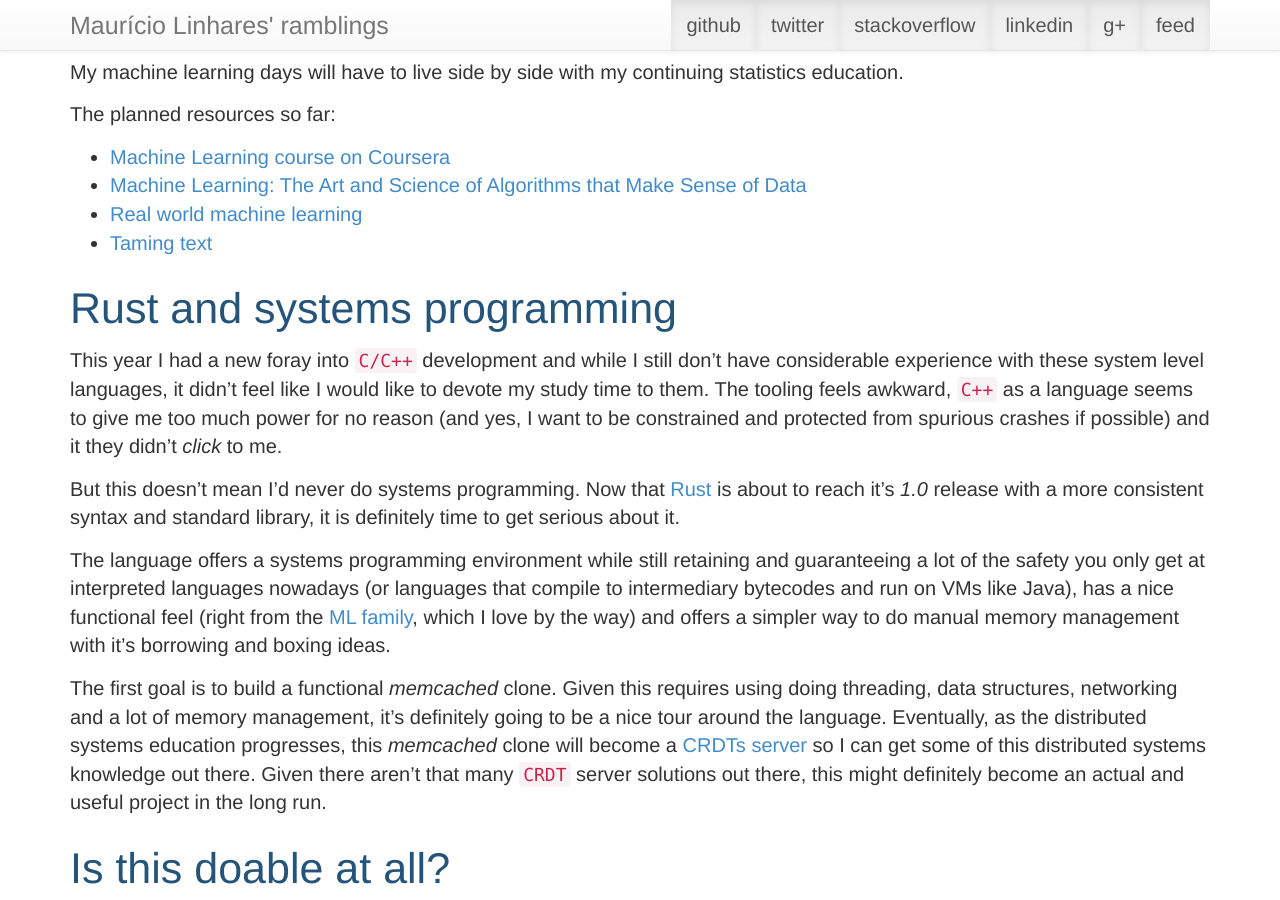
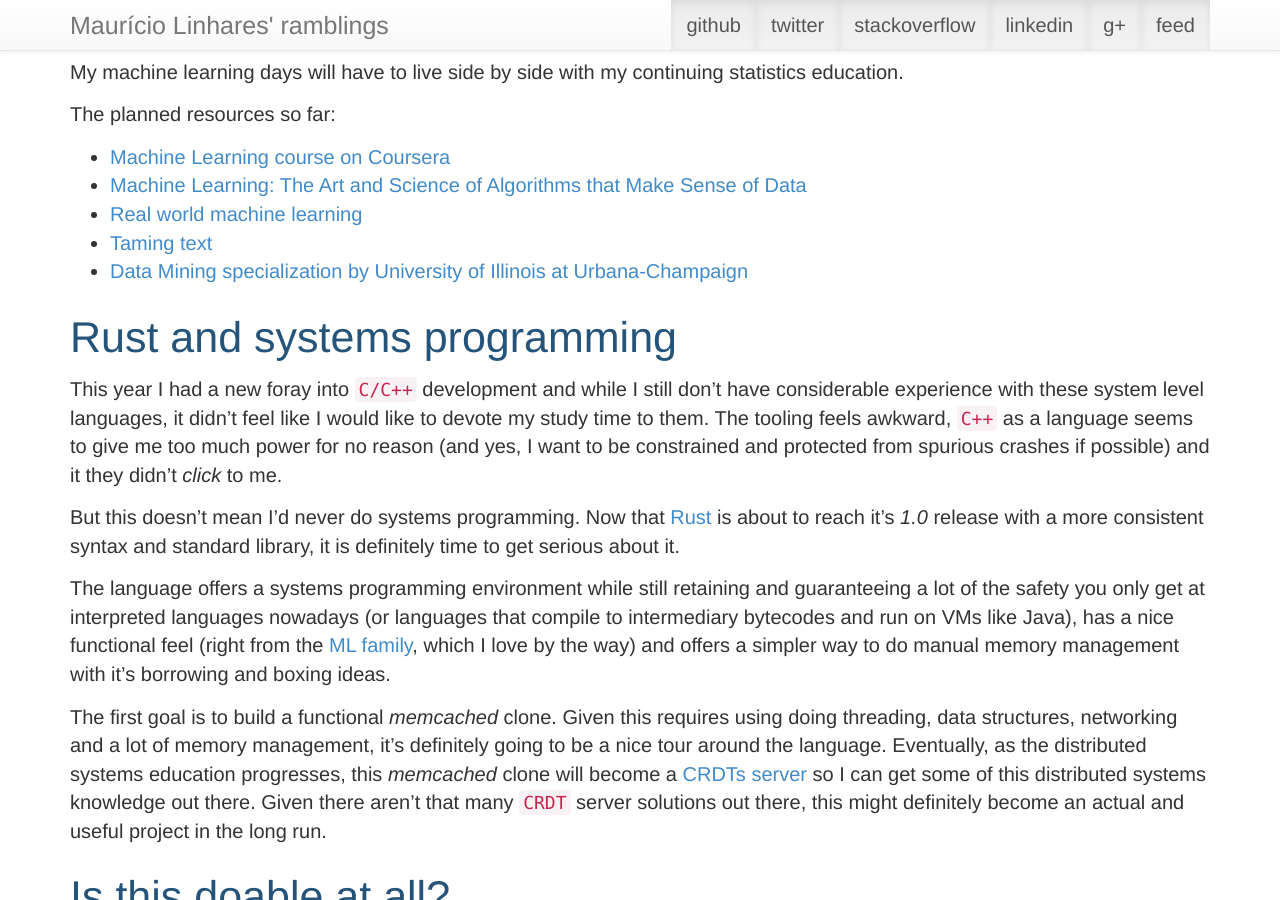
Before and after one commit to mauricio/mauricio.github.com, a Jekyll site: the page built from _posts/2014-12-25-technology-to-learn-for-2015.md, in a window 1280 px wide and 900 px high, scrolled down 1168 px. Built offline with Jekyll 4.4.1, drawn with Linux system fonts in a browser that asks for light colours; comment, search, counter and statistics services are not loaded.

Commit message:
Include the data mining specialization as well

```diff
--- a/_posts/2014-12-25-technology-to-learn-for-2015.md
+++ b/_posts/2014-12-25-technology-to-learn-for-2015.md
@@ -37,6 +37,7 @@ The planned resources so far:
 * [Machine Learning: The Art and Science of Algorithms that Make Sense of Data](http://www.amazon.com/Machine-Learning-Science-Algorithms-Sense/dp/1107422221/ref=pd_cp_b_0)
 * [Real world machine learning](http://www.manning.com/brink/)
 * [Taming text](http://www.manning.com/ingersoll/)
+* [Data Mining specialization by University of Illinois at Urbana-Champaign](https://www.coursera.org/specialization/datamining/20)
 
 ## Rust and systems programming
 
```
